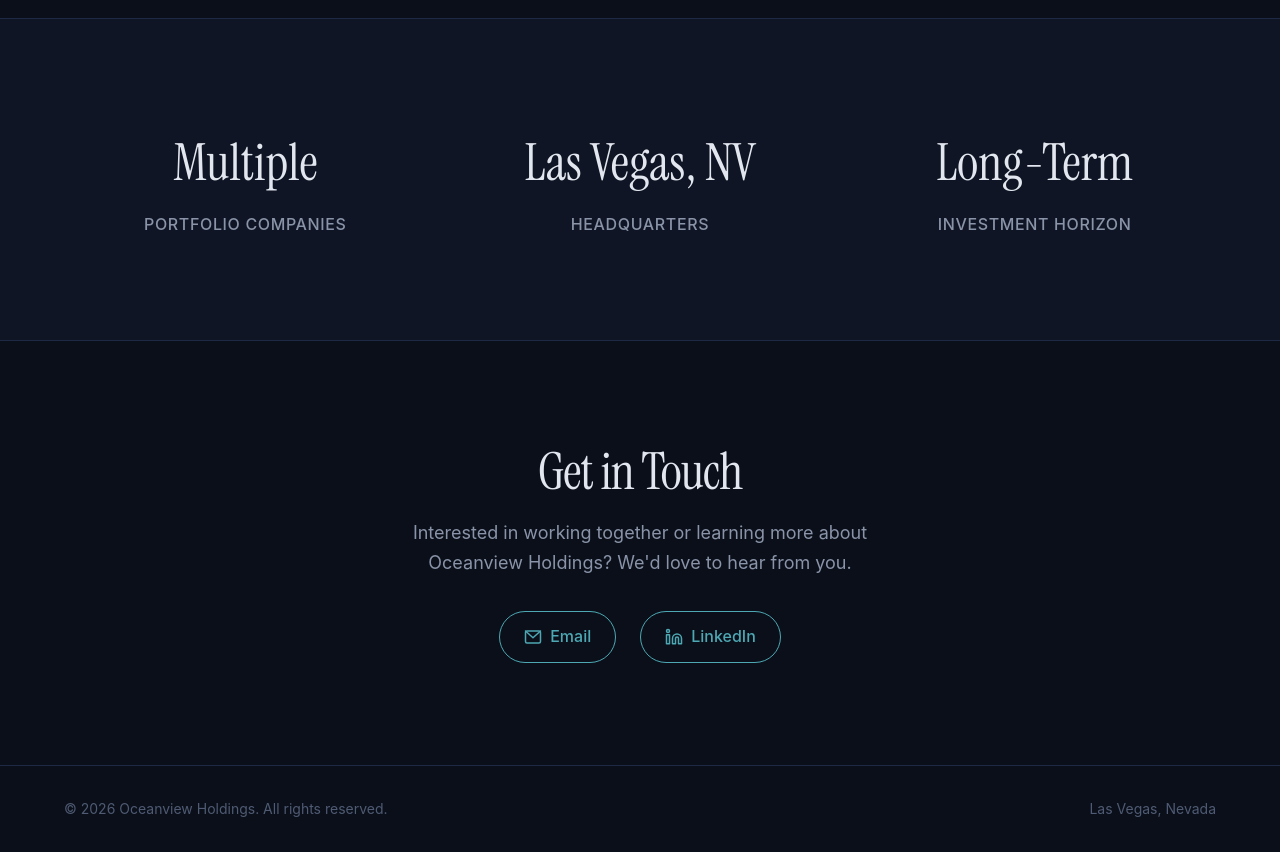
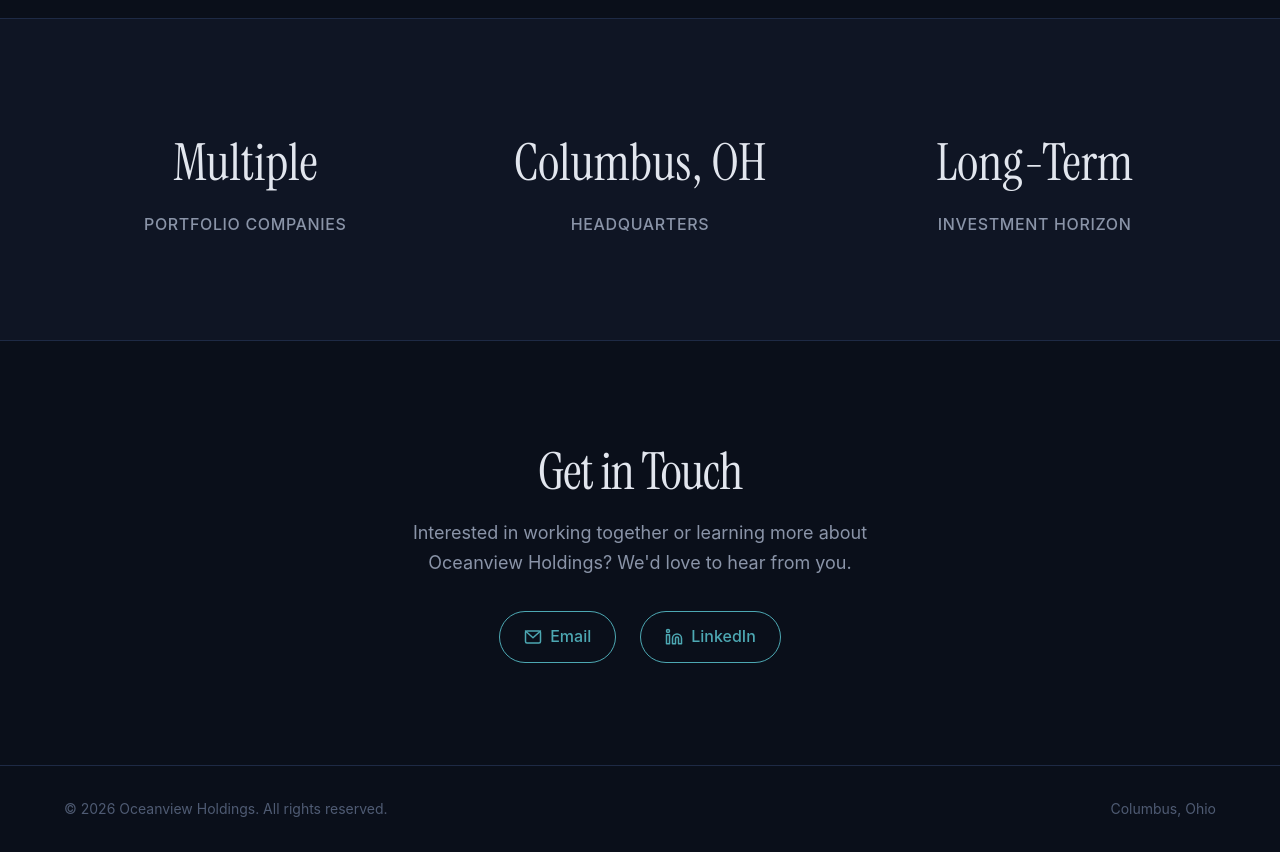
Before and after one commit to joshuakiefer/oceanview-holdings, a plain HTML site: page index.html in a window 1280 px wide. Shown: the part 1840-2692 px from the top of the page. Drawn offline with Linux system fonts and the light colour scheme; a web font is replaced by a local one.

Commit message:
Update location to Columbus, Ohio

```diff
--- a/index.html
+++ b/index.html
@@ -82,7 +82,7 @@
       <div class="about__body reveal">
         <p>Oceanview Holdings takes a patient, hands-on approach to building and acquiring companies. We focus on businesses with strong fundamentals, scalable operations, and the ability to compound value over decades.</p>
         <p>Rather than pursuing short-term returns, we build infrastructure, teams, and systems that create lasting competitive advantages. Our portfolio spans technology platforms, financial services, and digital media properties.</p>
-        <p>Founded and led by Joshua Kiefer, Oceanview operates from Las Vegas, Nevada with a lean, founder-driven model that prioritizes execution and long-term thinking.</p>
+        <p>Founded and led by Joshua Kiefer, Oceanview operates from Columbus, Ohio with a lean, founder-driven model that prioritizes execution and long-term thinking.</p>
       </div>
     </div>
   </section>
@@ -135,7 +135,7 @@
         <div class="stats__label">Portfolio Companies</div>
       </div>
       <div>
-        <div class="stats__number">Las Vegas, NV</div>
+        <div class="stats__number">Columbus, OH</div>
         <div class="stats__label">Headquarters</div>
       </div>
       <div>
@@ -174,7 +174,7 @@
   <footer class="footer">
     <div class="container">
       <span class="footer__text">&copy; 2026 Oceanview Holdings. All rights reserved.</span>
-      <span class="footer__right">Las Vegas, Nevada</span>
+      <span class="footer__right">Columbus, Ohio</span>
     </div>
   </footer>
 
```
